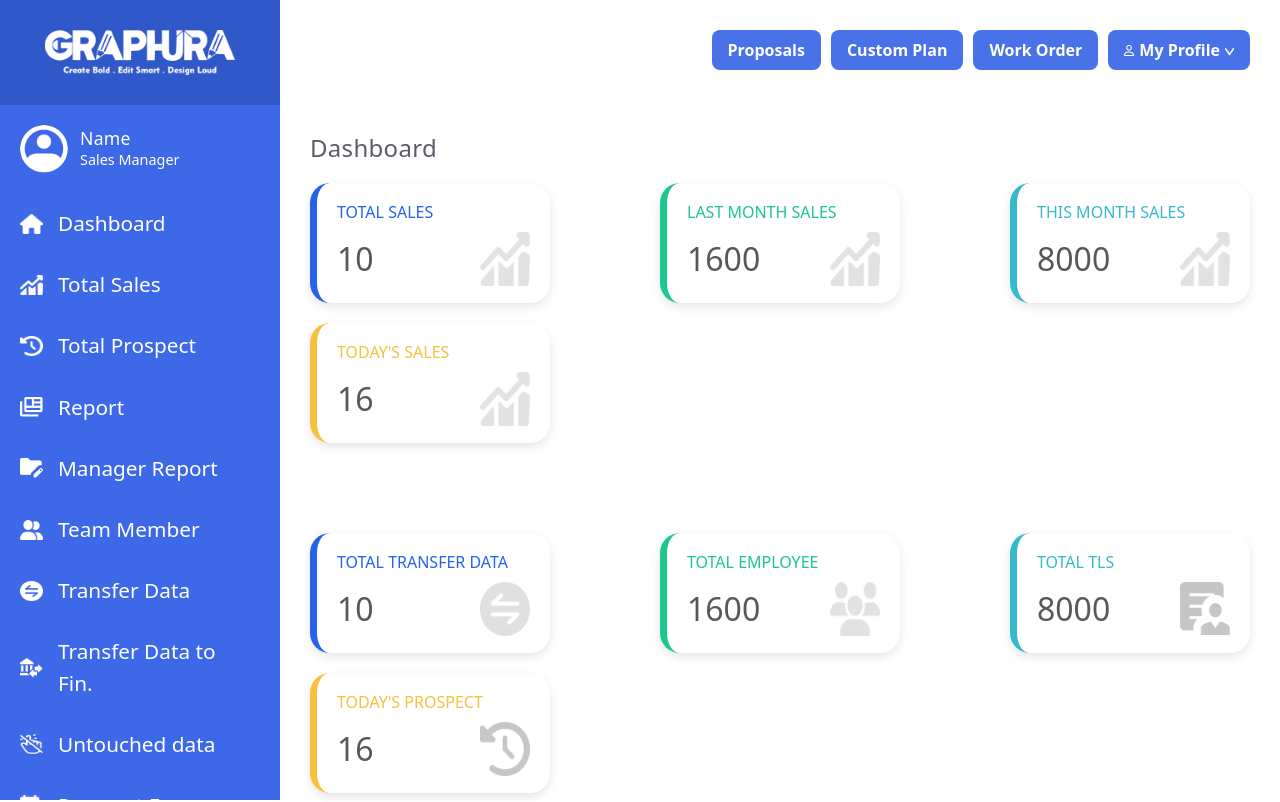
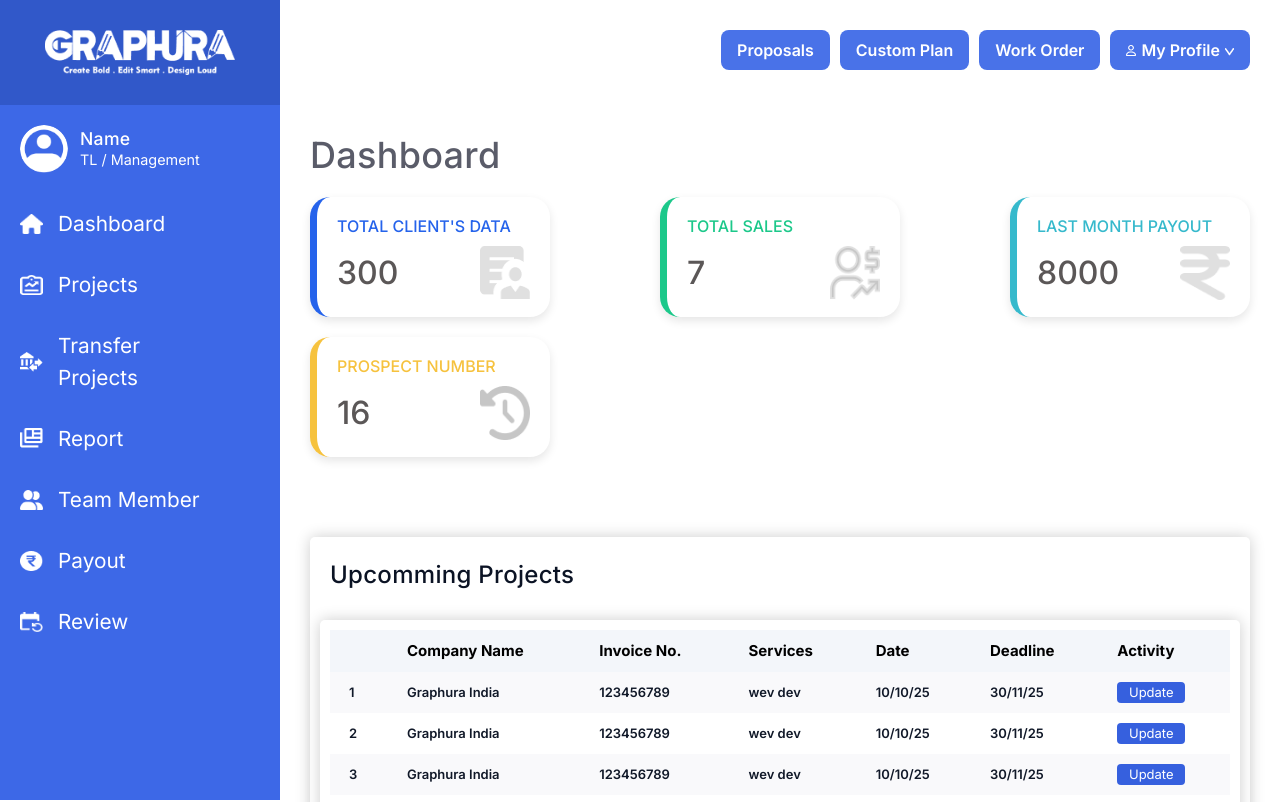
Before and after one commit to vivekkr10/Grphura-Bansari, a React app in the folder frontend/: page /dashboard in a window 1280 px wide. Shown: the top 802 px of the page. Built offline with nearby package versions, Linux system fonts and the light colour scheme; the HTML template or start-up script is replaced by a standard one.

Commit message:
corrected all allignments in ManagementTL

```diff
--- a/frontend/src/App.jsx
+++ b/frontend/src/App.jsx
@@ -35,7 +35,7 @@ import AccountantSidebar from "./components/accountant/Sidebar";
 import AccountantHeader from "./components/accountant/Header";
 
 function App() {
-  const role = localStorage.getItem("role") || "salesManager"; // Example fallback
+  const role = localStorage.getItem("role") || "managementTL"; // Example fallback
   const currentRoutes = roleBasedRoutes[role] || [];
 
   // Choose header and sidebar dynamically
--- a/frontend/src/pages/managementTL/Dashboard.jsx
+++ b/frontend/src/pages/managementTL/Dashboard.jsx
@@ -12,7 +12,7 @@ const Dashboard = () => {
       <div id="dashboard">
         <div id="dashboard-container">
           <section id="dashboard-data">
-            <h1>Dashboard</h1>
+            <h1 style={{fontSize: "36px"}}>Dashboard</h1>
             <div id="data-wrap">
               <div id="data">
                 <h3>TOTAL CLIENT'S DATA</h3>
--- a/frontend/src/pages/managementTL/Report.jsx
+++ b/frontend/src/pages/managementTL/Report.jsx
@@ -97,7 +97,7 @@ const Report = () => {
   return (
     <div
       id="untouchedData-container"
-      className="container-fluid bg-light min-vh-100"
+      className="container-fluid min-vh-100"
       style={{
         overflowX: "hidden",
         maxWidth: "100vw",
--- a/frontend/src/pages/managementTL/TeamMember.jsx
+++ b/frontend/src/pages/managementTL/TeamMember.jsx
@@ -89,9 +89,9 @@ function TeamMember() {
                   </td>
                   <td
                     className={
-                      member.Status === "Active"
-                        ? "status-badge status-active"
-                        : "status-badge status-inactive"
+                      member.Status.toLowerCase() === "active"
+                        ? "badge badge-success"
+                        : "badge badge-danger"
                     }
                   >
                     {member.Status}
--- a/frontend/src/pages/managementTL/TransferProject.jsx
+++ b/frontend/src/pages/managementTL/TransferProject.jsx
@@ -20,7 +20,7 @@ export default function TransferProjects() {
       services: "Bold text column",
       assigned: "Bold text column",
       deadline: "Bold text column",
-      action: "View",
+      action: "Update",
     },
     {
       company: "Bold text column",
--- a/frontend/src/style/managementEmployee/PayOut.css
+++ b/frontend/src/style/managementEmployee/PayOut.css
@@ -2,15 +2,15 @@
 
 :root {
   /* --sidebar-width: 250px; */
-  --bg:#f6f7fb;
-  --card:#ffffff;
-  --ink:#0b1324;
-  --muted:#6b7280;
-  --ring:#e5e7eb;
-  --primary:#3b82f6;
-  --success:#22c55e;
-  --radius:16px;
-  --shadow: 0 8px 24px rgba(15,23,42,.08);
+  --bg: #f6f7fb;
+  --card: #ffffff;
+  --ink: #0b1324;
+  --muted: #6b7280;
+  --ring: #e5e7eb;
+  --primary: #3b82f6;
+  --success: #22c55e;
+  --radius: 16px;
+  --shadow: 0 8px 24px rgba(15, 23, 42, 0.08);
 }
 
 #payout-main {
@@ -19,11 +19,13 @@
   width: calc(100% - var(--sidebar-width));
 }
 
-* { box-sizing: border-box; }
+* {
+  box-sizing: border-box;
+}
 
 body {
   margin: 0;
-  font-family: system-ui, -apple-system, Segoe UI, Roboto, Arial;
+  font-family: "Inter", system-ui, Avenir, Helvetica, Arial, sans-serif;
   color: var(--ink);
   /* background: var(--bg); */
 }
@@ -51,7 +53,7 @@ body {
 h1 {
   margin: 4px 0 20px;
   font-size: 32px;
-  letter-spacing: .3px;
+  letter-spacing: 0.3px;
 }
 
 #payout-filters {
@@ -79,7 +81,7 @@ h1 {
 #payout-icon2 {
   height: 30px;
   width: 30px;
-  opacity: .7;
+  opacity: 0.7;
 }
 
 #payout-actions {
@@ -103,11 +105,11 @@ h1 {
   border-radius: 10px;
   border: 0;
   cursor: pointer;
-  background: #4972E8;
+  background: #4972e8;
   color: #fff;
   font-weight: 700;
   font-size: 22px;
-  box-shadow: 0 6px 16px rgba(59,130,246,.25);
+  box-shadow: 0 6px 16px rgba(59, 130, 246, 0.25);
 }
 
 /* 3) Stats Section */
@@ -133,13 +135,13 @@ h1 {
 }
 
 #payout-stat-card-green {
-  border-left: 10px solid #1CC88A;
+  border-left: 10px solid #1cc88a;
 }
 
 #payout-stat-title-blue,
 #payout-stat-title-green {
   color: #7aa7b6;
-  letter-spacing: .6px;
+  letter-spacing: 0.6px;
   font-weight: 700;
   font-size: 14px;
   text-transform: uppercase;
@@ -162,7 +164,7 @@ h1 {
 #payout-rupee-blue,
 #payout-rupee-green {
   font-size: 44px;
-  opacity: .5;
+  opacity: 0.5;
 }
 
 /* 4) Table card */
@@ -223,7 +225,15 @@ h1 {
 
 /* 5) Responsive */
 @media (max-width: 960px) {
-  #payout-top { flex-direction: column; }
-  #payout-stats { width: 100%; flex-direction: row; }
-  #payout-stat-card-blue, #payout-stat-card-green { flex: 1; }
+  #payout-top {
+    flex-direction: column;
+  }
+  #payout-stats {
+    width: 100%;
+    flex-direction: row;
+  }
+  #payout-stat-card-blue,
+  #payout-stat-card-green {
+    flex: 1;
+  }
 }
--- a/frontend/src/style/managementTL/PayOut.css
+++ b/frontend/src/style/managementTL/PayOut.css
@@ -25,7 +25,7 @@
 body {
   margin: 0;
   color: var(--ink);
-  /* background: var(--bg); */
+  font-family: "Inter", system-ui, Avenir, Helvetica, Arial, sans-serif;
 }
 
 /* 1) Page container */
@@ -64,7 +64,7 @@ body {
 }
 
 h1 {
-  font-size: 40px;
+  font-size: 36px;
   letter-spacing: 0.3px;
 }
 
@@ -198,10 +198,10 @@ h1 {
   min-width: 900px;
 }
 
-#mtl-payout-table thead th {
+#mtl-payout-table thead tr th {
   text-align: left;
   font-size: 16px;
-  color: var(--muted);
+  color: #000000;
   font-weight: 800;
   padding: 8px 16px;
 }
--- a/frontend/src/style/managementTL/dashboard.css
+++ b/frontend/src/style/managementTL/dashboard.css
@@ -37,7 +37,7 @@ body {
 /* === DASHBOARD HEADING === */
 #dashboard-data h1 {
   color: #5a5c69;
-  font-size: 24px;
+  /* font-size: 36px; */
   margin-bottom: 20px;
 }
 
```
